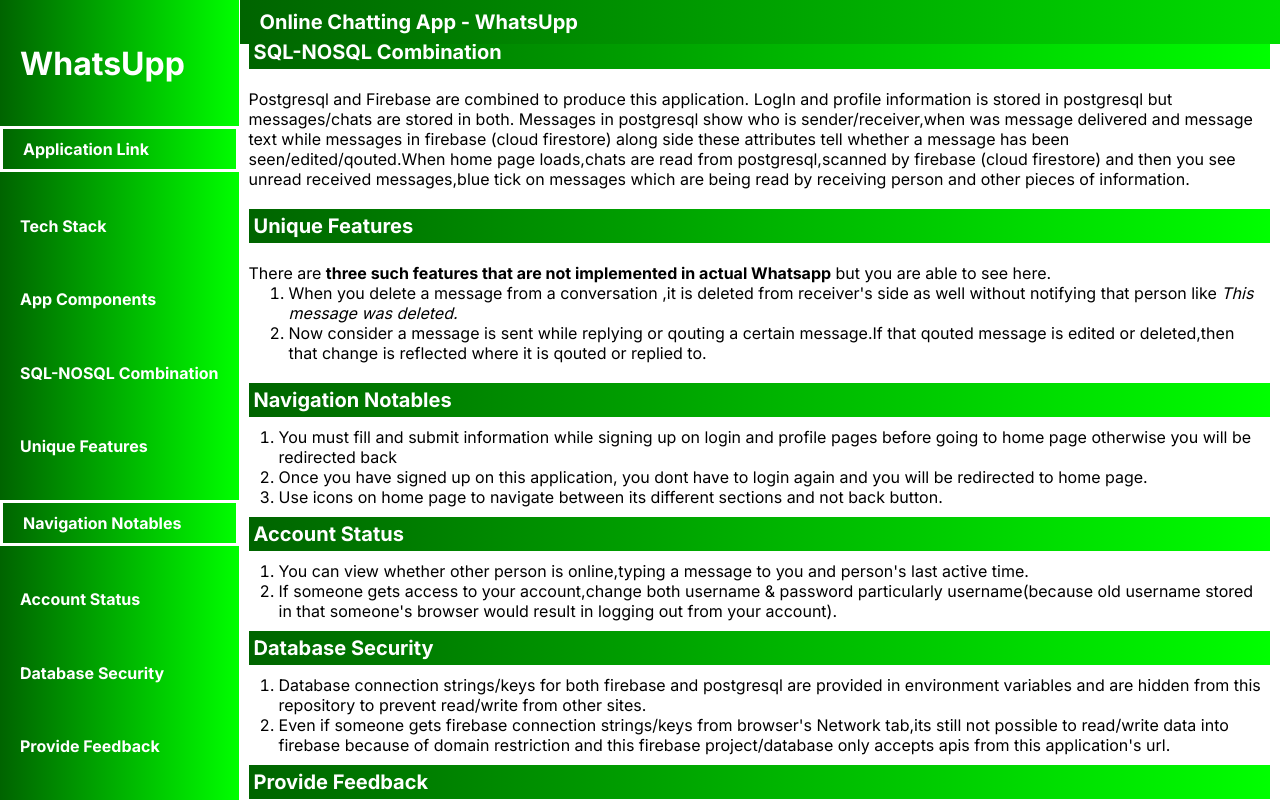
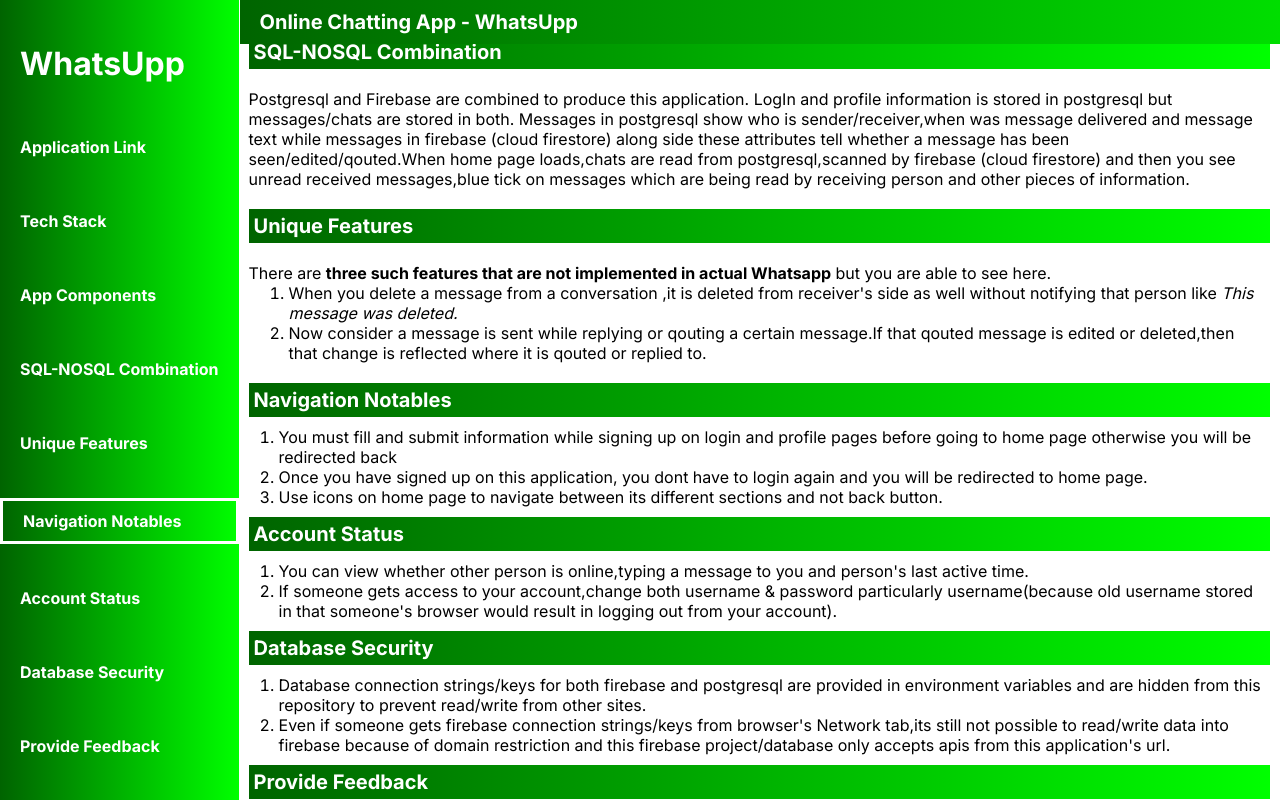
Before and after one commit to learner763/whatsupp_feedback, a website: page index.html in a window 1280 px wide. Both pictures are taken after a click on the label "Navigation Notables". Drawn offline with Linux system fonts and the light colour scheme.

Commit message:
Update index.html

```diff
--- a/index.html
+++ b/index.html
@@ -148,7 +148,7 @@
 <body>
     <div class="side_bar">
         <label style="font-size: 32px;">WhatsUpp</label>
-        <label style="border: white solid;border-width;0px 1px;">Application Link</label>
+        <label style="border: white solid;border-width:1px 0px;">Application Link</label>
         <label>Tech Stack</label>
         <label>App Components</label>
         <label>SQL-NOSQL Combination</label>
@@ -289,11 +289,11 @@
                     {
                         if(getComputedStyle(side_icons[j]).border!=='none')
                         {
-                            side_icons[i].style.border='none'
+                            side_icons[j].style.border='none'
                             break
                         }
                     }
-                    side_icons[i].style.borderWidth='0px 1px'
+                    side_icons[i].style.borderWidth='1px 0px'
                     side_icons[i].style.border='white solid'
 
 
```
